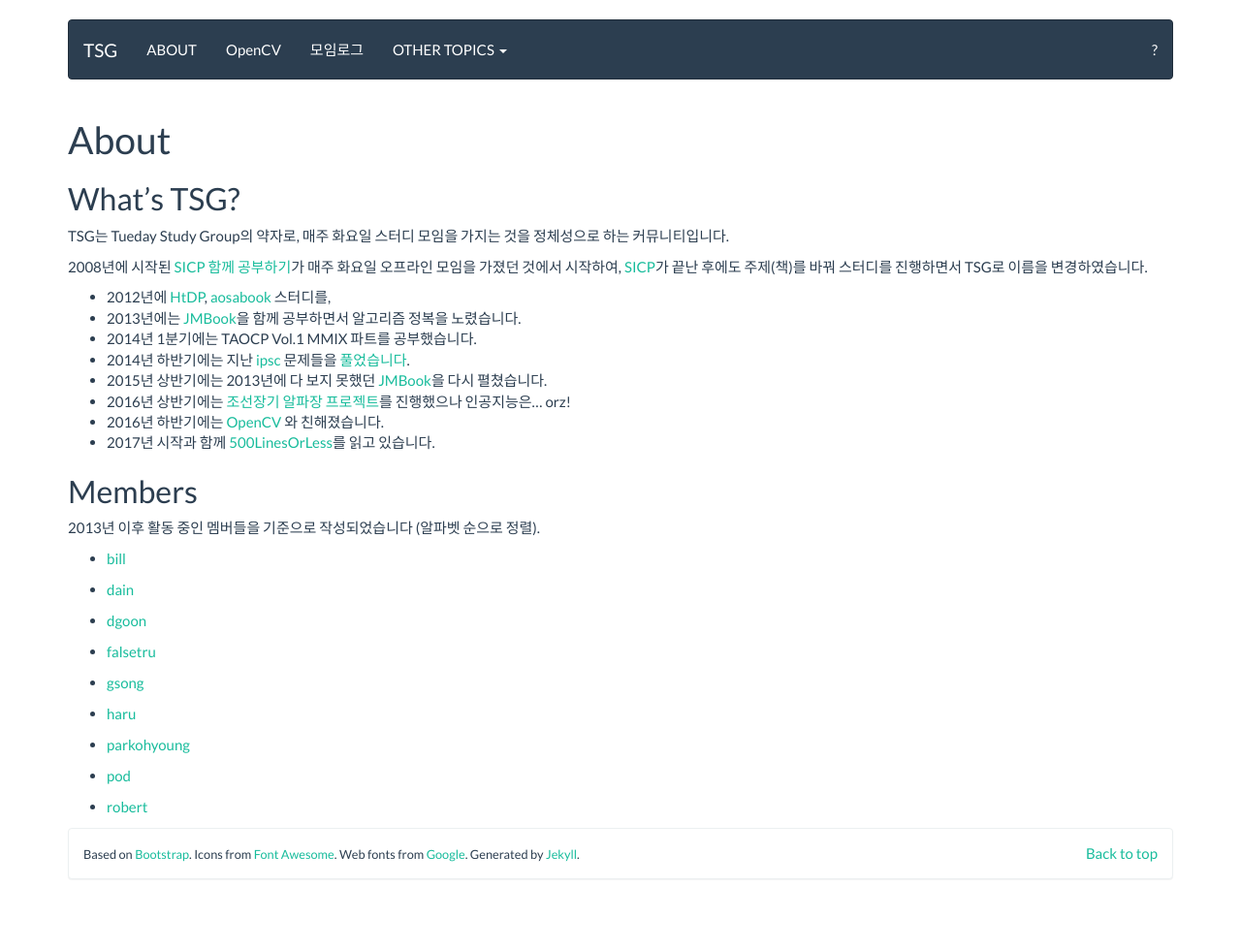
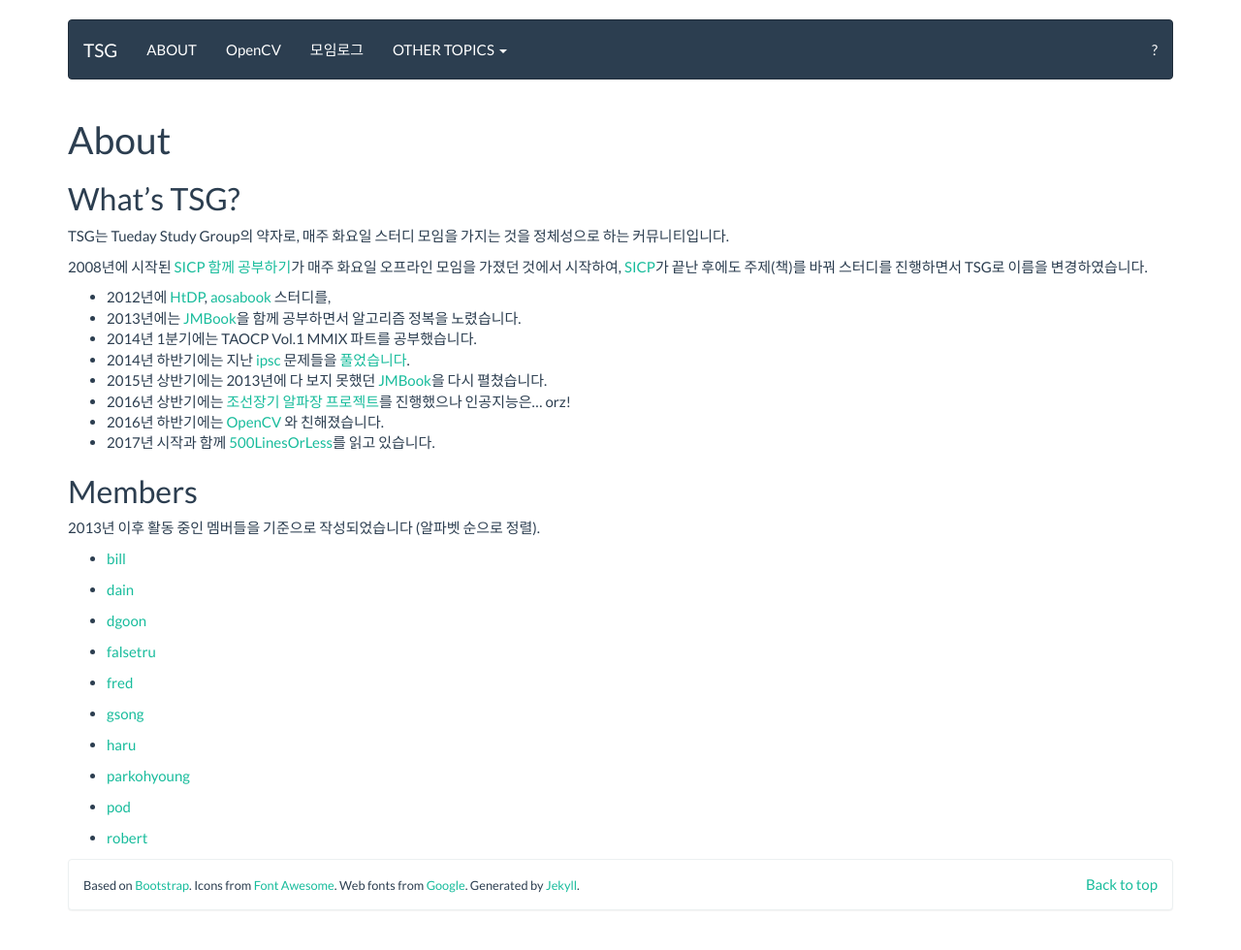
Before and after one commit to tuestudy/tuestudy.github.io, a Jekyll site: the page built from about.md, in a window 1280 px wide. Shown: the whole page at 97% size. Built offline with Jekyll 4.4.1, drawn with Linux system fonts in a browser that asks for light colours; before the commit the page ends 948 px from its top, so only the background shows below that.

Commit message:
멤버 업데이트

```diff
--- a/_data/members.yml
+++ b/_data/members.yml
@@ -16,3 +16,5 @@
   github: ParkOhyoung
 - nickname: robert
   github: robertjerovsek
+- nickname: fred
+  github: polonez
```
